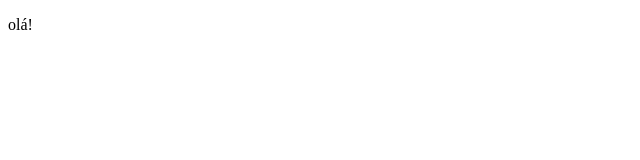
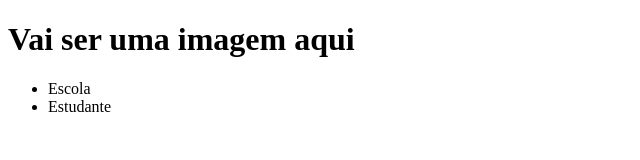
Before and after one commit to jeanfranzoi/embaixadores, a plain HTML site: page index.html in a window 1280 px wide. Shown: the whole page, without its empty margins (0-640 px from the left). Drawn offline with Linux system fonts and the light colour scheme.

Commit message:
Update index.html

```diff
--- a/index.html
+++ b/index.html
@@ -8,7 +8,12 @@
     <title>Document</title>
 </head>
 <body>
-<p> olá! </p>
-
+<header>
+        <h1>Vai ser uma imagem aqui</h1>
+        <ul>
+            <li>Escola</li>
+            <li>Estudante</li>
+        </ul>
+    </header>
 </body>
 </html>
```
